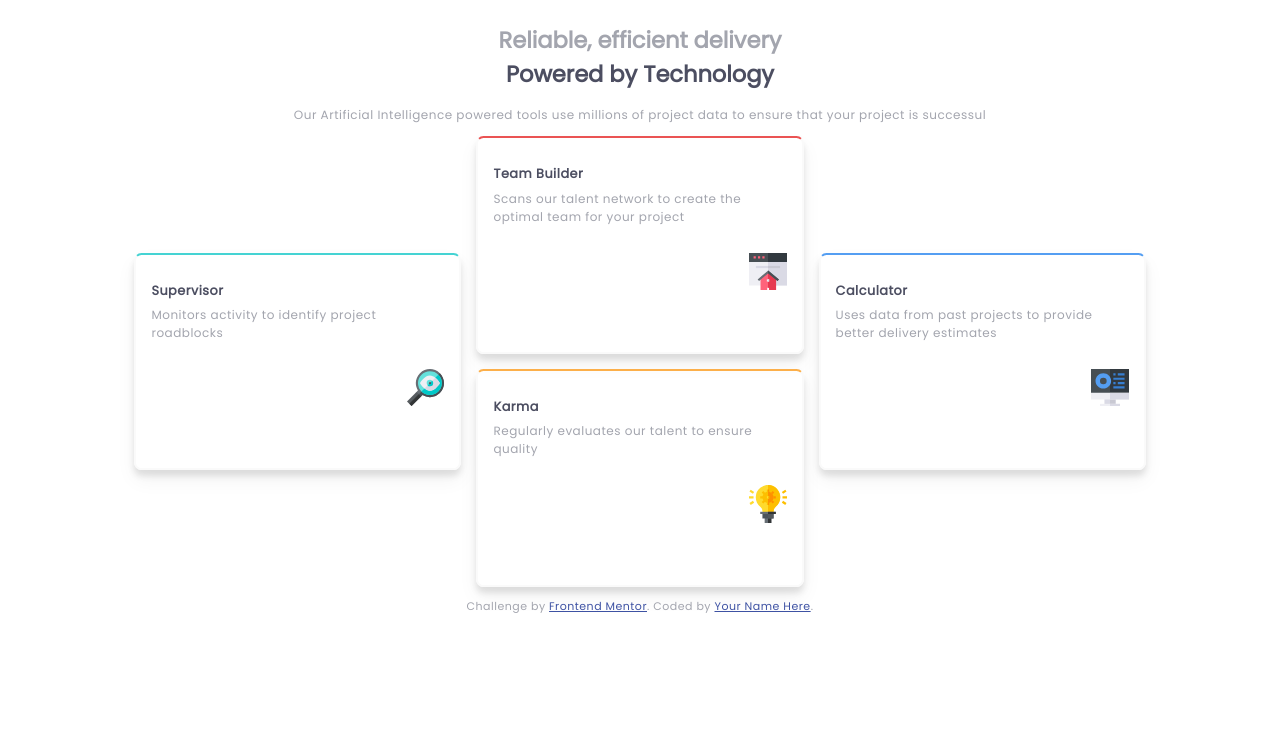
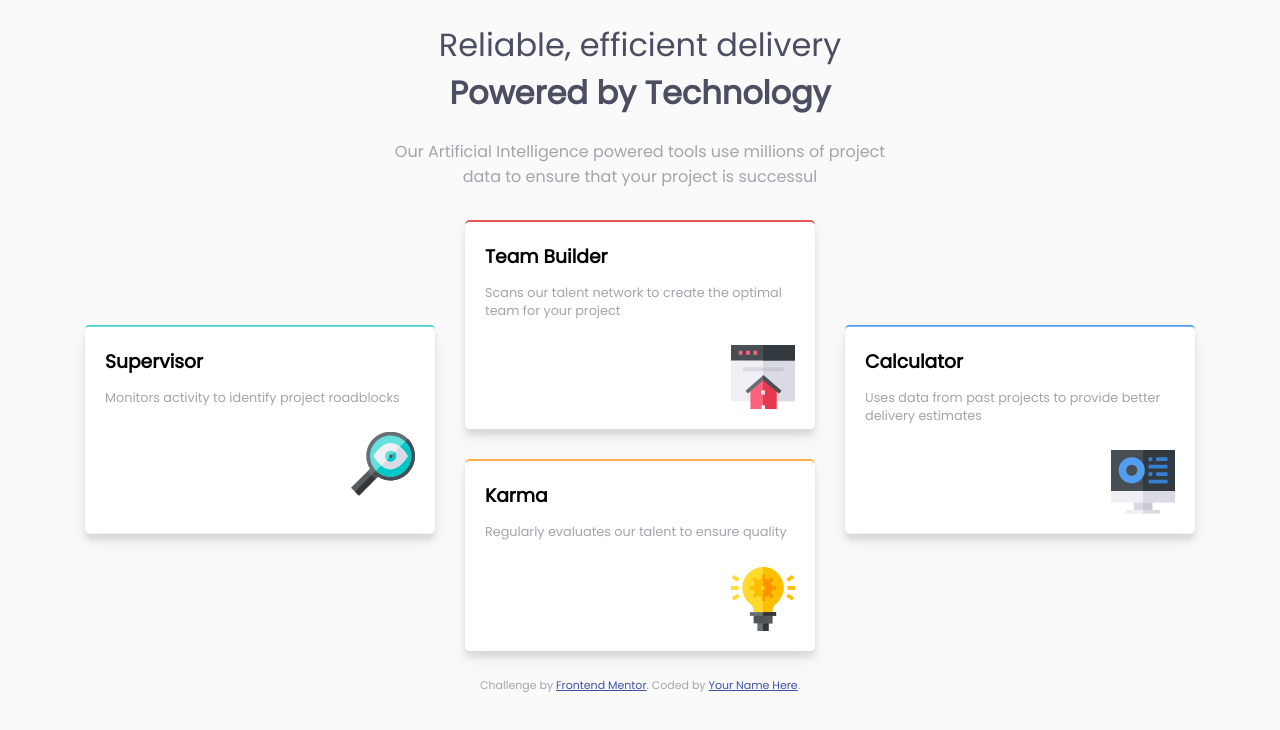
Before and after one commit to Jkob-Jacob/four-card-feature-section, a plain HTML site: page index.html in a window 1280 px wide. Drawn offline with Linux system fonts and the light colour scheme.

Commit message:
refactored

```diff
--- a/index.html
+++ b/index.html
@@ -9,37 +9,44 @@
         <title>Four-Card-Feature-Section</title>
     </head>
     <body>
-        <main class="container">
-            <header class="header">
-                <h1>Reliable, efficient delivery<span class="emp">Powered by Technology</span></h1>
+        <header>
+            <h1>Reliable, efficient delivery
+            <span>Powered by Technology</span></h1>
             <p class="description">Our Artificial Intelligence powered tools use millions of project data to ensure that your project is successul</p>
         </header>
-            <section class="container__child">
-                <section class="container__item border--top border__top--cyan">
-                    <p class="content"><span class="heading">Supervisor</span>Monitors activity to identify project roadblocks</p>
-                    <img class="logo" src="../images/icon-supervisor.svg" alt="Supervisor Icon Image">
+        <section class="container">
+
+            <section class="container__item border--top border__top--cyan container__item--push">
+                <h3>Supervisor</h3>
+                <p>Monitors activity to identify project roadblocks</p>
+                <img src="./images/icon-supervisor.svg" alt="Supervisor Icon Image">
             </section>
-                <section class="container__item container__item--double">
+
             <section class="container__item border--top border__top--red">
-                        <p class="content"><span class="heading">Team Builder</span>Scans our talent network to create the optimal team for your project</p>
-                        <img class="logo" src="../images/icon-team-builder.svg" alt="Team Builder Icon Image">
+                <h3>Team Builder</h3>
+                <p>Scans our talent network to create the optimal team for your project</p>
+                <img src="./images/icon-team-builder.svg" alt="Team Builder Icon Image">
             </section>
+
+            <section class="container__item border--top border__top--blue container__item--push">
+                <h3>Calculator</h3>
+                <p>Uses data from past projects to provide better delivery estimates</p>
+                <img src="./images/icon-calculator.svg" alt="Calculator Icon Image">
+            </section>
+
             <section class="container__item border--top border__top--orange">
-                        <p class="content"><span class="heading">Karma</span>Regularly evaluates our talent to ensure quality</p>
-                        <img class="logo" src="../images/icon-karma.svg" alt="Karma Icon Image">
+                <h3>Karma</h3>
+                <p>Regularly evaluates our talent to ensure quality</p>
+                <img src="./images/icon-karma.svg" alt="Karma Icon Image">
             </section>
+
         </section>
-                <section class="container__item border--top border__top--blue">
-                    <p class="content"><span class="heading">Calculator</span>Uses data from past projects to provide better delivery estimates</p>
-                    <img class="logo" src="../images/icon-calculator.svg" alt="Calculator Icon Image">
-                </section>
-            </section>
+
         <footer class="footer">
             <p class="attribution">
               Challenge by <a href="https://www.frontendmentor.io?ref=challenge" target="_blank">Frontend Mentor</a>.
               Coded by <a href="#">Your Name Here</a>.
             </p>
         </footer>
-        </main>
     </body>
 </html>
--- a/style.css
+++ b/style.css
@@ -1,179 +1,112 @@
 * {
-    font-family: 'Poppins', sans-serif;
     box-sizing: border-box;
 }
 
+:root {
+    --Red: hsl(0, 78%, 62%);
+    --Cyan: hsl(180, 62%, 55%);
+    --Orange: hsl(34, 97%, 64%);
+    --Blue: hsl(212, 86%, 64%);
+
+    --VeryDarkBlue: hsl(234, 12%, 34%);
+    --GrayishBlue: hsl(229, 6%, 66%);
+    --VeryLightGray: hsl(0, 0%, 98%);
+
+    --light: 200;
+    --medium: 400;
+    --bold: 600;
+}
+
+header, section {
+    display: block;
+}
+
 body {
-    font-size: 15px;
-    color: hsl(234, 12%, 34%);
+    font-family: 'Poppins', sans-serif;
+    background-color: var(--VeryLightGray);
+}
+
+h1 {
+    color: var(--VeryDarkBlue);
+    font-weight: var(--light);
+}
+
+h1 span {
+    font-weight: var(--bold);
 }
 
 p {
-    font-size: 0.8em;
-    font-weight: lighter;
-    color: hsl(229, 6%, 66%);
-    letter-spacing: 0.5px;
-}
-
-h1 {
-    font-size: 1.5em;
-    color:  hsl(229, 6%, 66%);
-}
-
-.emp {
-    display: block;
-    color: hsl(234, 12%, 34%);
+    color: var(--GrayishBlue);
+    font-weight: var(--medium);
 }
 
 
+header {
+    text-align: center;
+    max-width: 500px;
+    margin: 0 auto;
+}
+
 .container {
-    width: 80%;
-    margin: 0 auto;
     display: flex;
     flex-wrap: wrap;
-}
-
-.header {
-    width: 80%;
-    text-align: center;
+    justify-content: center;
+    max-width: 1140px;
     margin: 0 auto;
-    font-size: 1em;
-}
-
-.container__child {
-    margin: 0px auto;
-    display: grid;
-    grid-template-columns: repeat(3,1fr);
-    column-gap: 1em;
-    align-items: center;
-    width: 100%;
 }
 
 .container__item {
-    display: grid;
-    grid-template-rows: repeat(2,1fr);
-    grid-template-columns: 1fr;
-    row-gap: 1em;
-    padding: 1em;
-    border: 2px solid hsl(0, 0%, 98%);
-    box-shadow: 0 10px 20px rgba(0,0,0,0.05), 0 6px 6px rgba(0,0,0,0.1);
-    border-radius: 0.5em;
-
+    background-color: white;
+    padding: 20px;
+    margin: 15px;
+    width: 350px;
+    box-shadow: 0 10px 20px rgba(0,0,0,0.05),
+        0 6px 6px rgba(0,0,0,0.1);
+    border-radius: 5px;
 }
 
-.container__item--double {
-    padding: 0;
-    border: none;
-    box-shadow: none;
+.container__item h3 {
+    margin: 0;
 }
 
-.content {
+.container__item p {
     font-size: 0.8em;
-    grid-column: 1 / span 2;
+    margin: 1em 0 2em
 }
 
-.heading {
+.container__item img {
     display: block;
-    font-size: 0.8rem;
-    font-weight: 800;
-    padding-bottom: 0.5em;
-    color:hsl(234, 12%, 34%);
+    margin-left: auto;
 }
 
-
-.logo {
-    grid-row-start: 2;
-    grid-column: 1 / span 2;
-    justify-self: end;
-    width: 2.5em;
+.container__item--push {
+    transform: translateY(50%);
 }
-
 .border--top {
     border-top: 2px solid;
 }
 
 .border__top--red {
-    border-top-color: hsl(0, 78%, 62%);
+    border-top-color: var(--Red);
 }
 
+
 .border__top--cyan {
-    border-top-color: hsl(180, 62%, 55%);
+    border-top-color: var(--Cyan);
+}
+
+
+.border__top--orange {
+    border-top-color: var(--Orange);
 }
 
 .border__top--blue {
-    border-top-color: hsl(212, 86%, 64%);
+    border-top-color: var(--Blue);
 }
 
-.border__top--orange {
-    border-top-color: hsl(34, 97%, 64%);
-}
-
-
-@media screen and (max-width: 910px) {
-
-    body {
-        font-size: 10px;
-    }
-
-   .container__item p {
-       font-size: 0.8em;
-   }
-
-   .heading {
-       font-size: 1.5em;
-   }
-
-    .logo {
-        width: 2.5em;
-    }
-}
-
-@media screen and (max-width: 714px) {
-
-    body {
-        font-size: 9px;
-    }
-
-}
-
-@media screen and (max-width: 620px) {
-
-    body {
-        font-size: 12px;
-    }
-
-    .container__child {
-        display: grid;
-        grid-template-rows: repeat(1,1fr);
-        grid-template-columns: none;
-        row-gap: 1em;
-
-    }
-
-    .container__item--double {
-        box-shadow: none;
-    }
-
-    .heading {
-        font-size: 1.5em;
-    }
-
-    .logo {
-        width: 2em;
-    }
-}
-
-@media screen and (max-width: 375px) {
-    body {
-        font-size: 10px;
-    }
-
-    .logo {
-        width: 2.5em;
-    }
-
-    .header {
-        font-size: 1em;
+@media screen and (max-width: 1155px) {
+    .container__item--push {
+        transform: translateY(0%);
     }
 }
 
```
Lines whose indentation alone changed are shown as unchanged.
